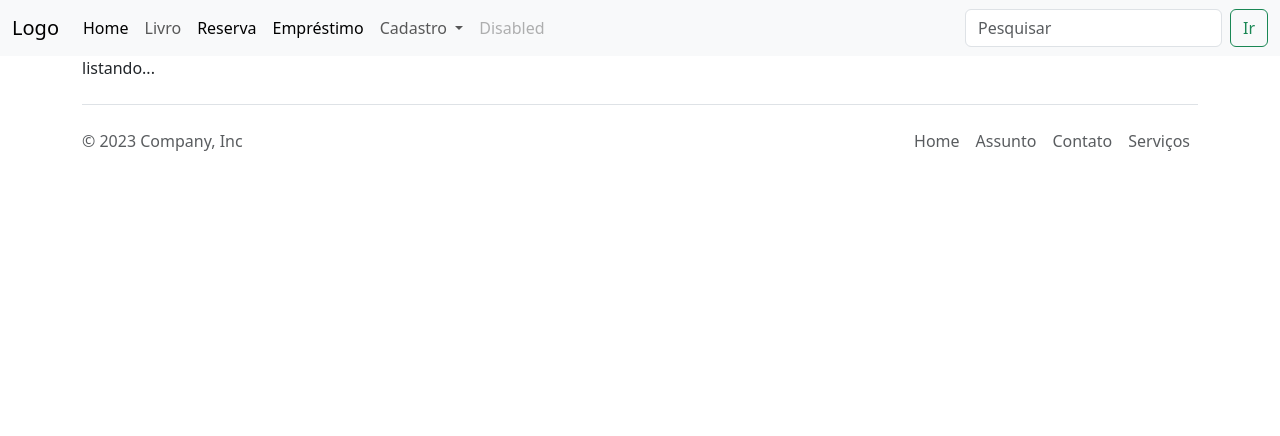
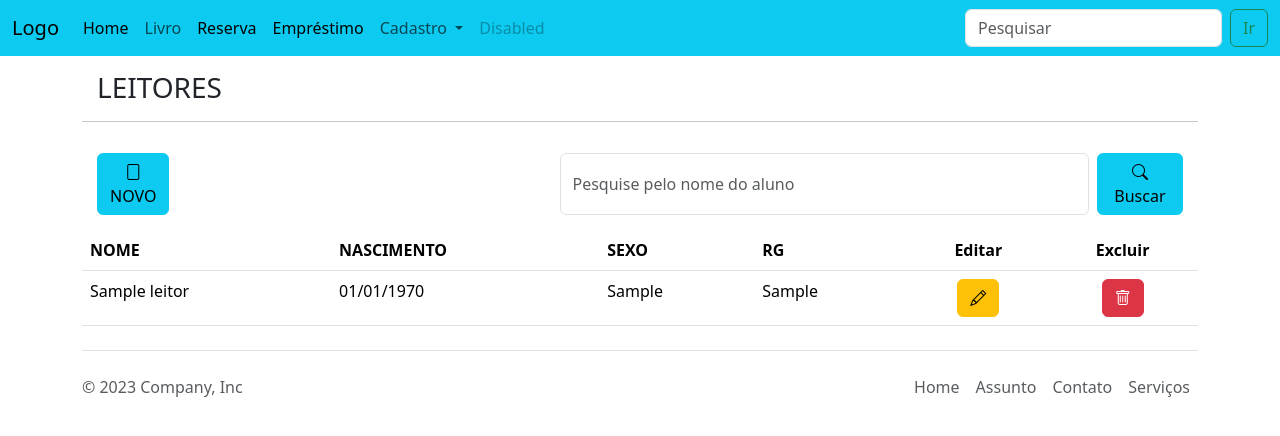
Before and after one commit to GuilhermePereiraF/sisBiblioteca, a PHP site: page /?page=leitorControle&acao=listar in a window 1280 px wide. Shown: the top 436 px of the page. Run offline with PHP 8.4, Linux system fonts and the light colour scheme; tables that the repository leaves empty or names only in its code hold one stand-in row (values such as "Sample post").

Commit message:
Fizemos o listar do leitor

```diff
--- a/controle/leitorControle.php
+++ b/controle/leitorControle.php
@@ -13,12 +13,15 @@ if ($acao == NULL) {
     $leitor = new Leitor();
     $leitor->setNome($_POST['nome']);
     $leitor->setNascimento($_POST['nascimento']);
-    $leitor->setCpf($_POST['cpf']);
+
     $leitor->setRG($_POST['rg']);
 
-    $LeitorDao->salvar($leitor);
+    $leitorDao->salvar($leitor);
+
+    header("Location: ?page=leitorControle&acao=listar");
 } else if ($acao == "listar") {
-    echo "listando...";
+    $leitores = $leitorDao->listar();
+    include 'pages/listarLeitor.php';
 } else if ($acao == "alterar") {
     echo "alterando...";
 } else if ($acao == "excluir") {
--- a/index.php
+++ b/index.php
@@ -5,9 +5,10 @@
     <meta name="viewport" content="width=device-width, initial-scale=1">
     <title>Bootstrap demo</title>
     <link href="https://cdn.jsdelivr.net/npm/bootstrap@5.3.1/dist/css/bootstrap.min.css" rel="stylesheet" integrity="sha384-4bw+/aepP/YC94hEpVNVgiZdgIC5+VKNBQNGCHeKRQN+PtmoHDEXuppvnDJzQIu9" crossorigin="anonymous">
+    <link rel="stylesheet" href="https://cdn.jsdelivr.net/npm/bootstrap-icons@1.11.1/font/bootstrap-icons.css">
   </head>
   <body>
-    <nav class="navbar navbar-expand-lg bg-body-tertiary">
+    <nav class="navbar navbar-expand-lg bg-info">
       <div class="container-fluid">
         <a class="navbar-brand" href="#">Logo</a>
         <button class="navbar-toggler" type="button" data-bs-toggle="collapse" data-bs-target="#navbarSupportedContent" aria-controls="navbarSupportedContent" aria-expanded="false" aria-label="Toggle navigation">
@@ -33,7 +34,7 @@
               </a>
               <ul class="dropdown-menu">
                 <li><a class="dropdown-item" href="?page=formLivro">Livro</a></li>
-                <li><a class="dropdown-item" href="?page=leitorControle">Leitor</a></li>
+                <li><a class="dropdown-item" href="?page=leitorControle&acao=listar">Leitor</a></li>
                 <li><hr class="dropdown-divider"></li>
                 <li><a class="dropdown-item" href="?page=formBibliotecario">Bibliotecário</a></li>
               </ul>
@@ -67,7 +68,9 @@ if(!empty($_GET['page'])){
     <p class="col-md-4 mb-0 text-body-secondary">&copy; 2023 Company, Inc</p>
 
     <a href="/" class="col-md-4 d-flex align-items-center justify-content-center mb-3 mb-md-0 me-md-auto link-body-emphasis text-decoration-none">
-      <svg class="bi me-2" width="40" height="32"><use xlink:href="#bootstrap"/></svg>
+      <svg class="bi me-2" width="40" height="32"><use xlink:href="#bootstrap"/>
+      <use xlink:href="#bootstrap" />
+    </svg>
     </a>
 
     <ul class="nav col-md-4 justify-content-end">
--- a/modelo/dao/LeitorDao.php
+++ b/modelo/dao/LeitorDao.php
@@ -15,7 +15,7 @@ class LeitorDao
         $nome = $leitor->getNome();
         $nascimento = $leitor->getNascimento();
         $sexo = $leitor-> getSexo();
-        $cpf = $leitor->getCpf();
+
         $rg = $leitor->getRg();
 
         $conexao = new PDO("mysql:host=$host;dbname=$bd", $usuario, $senha);
@@ -41,6 +41,19 @@ class LeitorDao
 
     public function listar()
     {
+        $host = "localhost";
+        $usuario = "root";
+        $senha = "aluno";
+        $bd = "mydb";
+
+        $conexao = new PDO("mysql:host=$host;dbname=$bd", $usuario, $senha);
+
+        $query = $conexao->prepare('SELECT nome, nascimento, sexo, rg FROM leitor');
+        $query->execute();
+        $leitores = $query->fetchAll(PDO::FETCH_CLASS);
+
+        return $leitores;
+
     }
 
     public function deletar($id)
--- /dev/null
+++ b/pages/listarLeitor.php
@@ -0,0 +1,44 @@
+<h3 style="margin:15px;">LEITORES</h3>
+<hr />
+<div class="row" style="padding:15px;">
+    <div class="col-5">
+        <a class="btn btn-info" href="?page=leitorControle"> <i class="bi bi-file"></i><br /> NOVO</a>
+    </div>
+    <div class="col-7">
+        <form class="d-flex" role="search">
+            <input class="form-control me-2" type="search" placeholder="Pesquise pelo nome do aluno" aria-label="Search">
+            <button class="btn btn-info" type="submit"><i class="bi bi-search"></i> Buscar</button>
+        </form>
+    </div>
+</div>
+
+
+<table class="table">
+    <tr>
+        <th>NOME</th>
+        <th>NASCIMENTO</th>
+        <th>SEXO</th>
+        <th>RG</th>
+        <th class="text-center">Editar</th>
+        <th class="text-center">Excluir</th>
+    </tr>
+
+    <?php foreach ($leitores as $leitor) { ?>
+        <tr>
+            <td><?php echo $leitor->nome; ?></td>
+            <td><?php echo date('d/m/Y', strtotime($leitor->nascimento)); ?></td>
+            <td><?php echo $leitor->sexo; ?></td>
+            <td><?php echo $leitor->rg; ?></td>
+            <td class="text-center">
+                <a href="#" class="btn btn-warning">
+                    <i class="bi bi-pencil"></i>
+                </a>
+            </td>
+            <td class="text-center">
+                <a href="#" class="btn btn-danger">
+                    <i class="bi bi-trash"></i>
+                </a>
+            </td>
+        </tr>
+    <?php } ?>
+</table>
```
